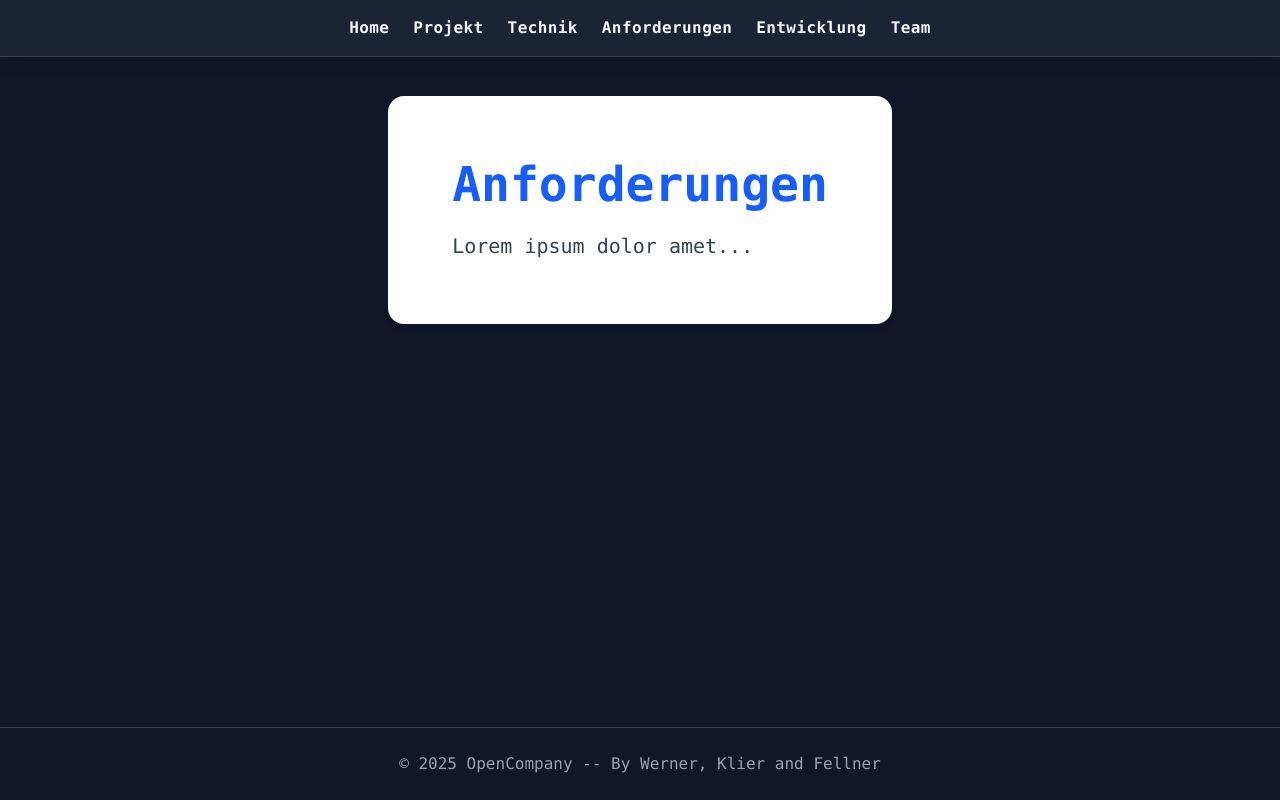
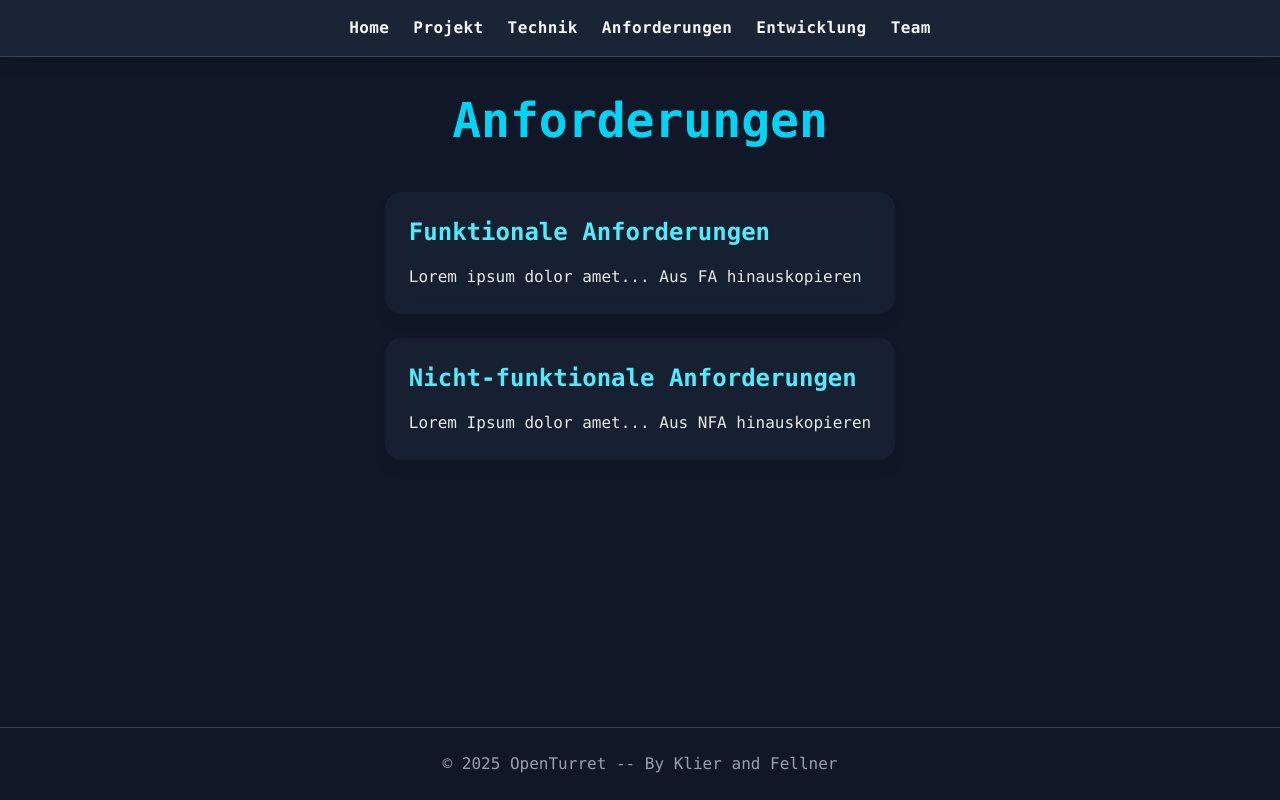
Before and after one commit to FellSt220132/OpenWebsite, a Next.js app: page /requirements in a window 1280 px wide. Built offline with nearby package versions, Linux system fonts and the light colour scheme.

Commit message:
fix: inconsistent design text to german text added to some files better placeholders
doc:
removed nextjs template readme

```diff
--- a/src/app/development/page.tsx
+++ b/src/app/development/page.tsx
@@ -1,8 +1,8 @@
 export default function DevPage() {
     const updates = [
-        { version: "v0.1", date: "01.2025", desc: "Lorem Ipsum" },
-        { version: "v0.2", date: "02.2025", desc: "Lorem Ipsum" },
-        { version: "v0.3", date: "03.2025", desc: "Lorem Ipsum" },
+        { version: "v0.1", date: "01.2025", desc: "Muss noch" },
+        { version: "v0.2", date: "02.2025", desc: "Dokumentation in" },
+        { version: "v0.3", date: "03.2025", desc: "Projektversionen unterteilen" },
     ];
 
     return (
--- a/src/app/layout.tsx
+++ b/src/app/layout.tsx
@@ -27,7 +27,7 @@ export default function RootLayout({ children }: { children: ReactNode }) {
 
         {/* Footer */}
         <footer className="mt-12 py-6 text-center text-gray-400 border-t border-gray-700">
-          © {new Date().getFullYear()} OpenCompany -- By Werner, Klier and Fellner
+          © {new Date().getFullYear()} OpenTurret -- By Klier and Fellner
         </footer>
       </body>
     </html>
--- a/src/app/page.tsx
+++ b/src/app/page.tsx
@@ -16,7 +16,7 @@ export default function HomePage() {
       {/* Sections */}
       <section className="mt-16 grid gap-12">
         <div className="bg-gray-800/50 backdrop-blur-md rounded-2xl p-8 shadow-lg">
-          <h2 className="text-3xl font-semibold text-cyan-400 mb-4">Zusammenfassung der Seite</h2>
+          <h2 className="text-3xl font-semibold text-cyan-400 mb-4">Preview</h2>
           <ul className="list-disc list-inside space-y-2 text-gray-200">
             <li className="hover:text-cyan-300 transition-colors cursor-pointer">Beschreibung des Projekts</li>
             <li className="hover:text-cyan-300 transition-colors cursor-pointer">Technische Architektur</li>
--- a/src/app/project/page.tsx
+++ b/src/app/project/page.tsx
@@ -1,15 +1,15 @@
 export default function ProjectPage() {
     const features = [
-        { title: "Objekterkennung", desc: "Erkennt und verfolgt Objekte automatisch." },
-        { title: "Steuerung", desc: "Steuerung per Controller und Tastatur möglich." },
-        { title: "Tracking-System", desc: "Präzises Tracking in Echtzeit." },
+        { title: "Objekterkennung", desc: "Erkennt Objekte mithilfe der TFLite Python Bibliothek und wandelt erkanntes Bild in Befehle für Microcontroller um" },
+        { title: "Steuerung", desc: "Steuerung per Controller (--> Pygame Bibliothek) und Tastatur möglich. UI wird auch in Python generiert" },
+        { title: "Trackingsystem", desc: "Von der Python Datei ausgegebenen Koordinaten und Befehle werden indirekt an Stepper Motoren weitergegeben" },
     ];
 
     return (
         <main className="grid gap-12">
             <h1 className="text-4xl sm:text-5xl font-extrabold text-cyan-400 text-center">Projektbeschreibung</h1>
             <p className="text-gray-300 text-lg sm:text-xl text-center max-w-2xl mx-auto mb-8">
-                Lorem Ipsum Dolor amet ...
+                Softwarekomponenten unseres Projekts
             </p>
 
             <div className="grid sm:grid-cols-3 gap-6">
--- a/src/app/requirements/page.tsx
+++ b/src/app/requirements/page.tsx
@@ -1,12 +1,34 @@
 export default function RequirementsPage() {
     return (
-        <main className="max-w-4xl mx-auto p-8 sm:p-16 bg-white rounded-2xl shadow-md">
-            <h1 className="text-4xl sm:text-5xl font-bold text-blue-600 mb-6">
+        <main className="space-y-12">
+            <h1 className="text-4xl sm:text-5xl font-extrabold text-cyan-400 text-center">
                 Anforderungen
             </h1>
-            <p className="text-lg sm:text-xl text-gray-700">
-                Lorem ipsum dolor amet...
-            </p>
+
+            <div className="space-y-6">
+
+                {/* Functional Requirements */}
+                <section className="bg-gray-800/50 backdrop-blur-md rounded-2xl p-6 shadow-lg">
+                    <h2 className="text-2xl font-bold text-cyan-300 mb-4">
+                        Funktionale Anforderungen
+                    </h2>
+                    <p className="text-gray-200 leading-relaxed">
+                        Lorem ipsum dolor amet...
+                        Aus FA hinauskopieren
+                    </p>
+                </section>
+
+                {/* Non-functional Requirements */}
+                <section className="bg-gray-800/50 backdrop-blur-md rounded-2xl p-6 shadow-lg">
+                    <h2 className="text-2xl font-bold text-cyan-300 mb-4">
+                        Nicht-funktionale Anforderungen
+                    </h2>
+                    <p className="text-gray-200 leading-relaxed">
+                        Lorem Ipsum dolor amet...
+                        Aus NFA hinauskopieren
+                    </p>
+                </section>
+            </div>
         </main>
     );
 }
--- a/src/app/tech/page.tsx
+++ b/src/app/tech/page.tsx
@@ -3,9 +3,9 @@ import { useState } from "react";
 
 export default function TechPage() {
     const sections = [
-        { title: "Hardware", content: "Steppermotors, camera, microcontroller, (recommended) modded Nerf gun" },
-        { title: "Firmware", content: "Embedded code controlling motors and gun" },
-        { title: "Software", content: "Object detection, tracking, controlled by user input" },
+        { title: "Hardware", content: "Steppermotoren, Kamera, Microcontroller, (empfohlen) modifizierte custom Nerf Waffe" },
+        { title: "Firmware", content: "Embedded Code, steuert Motoren und Waffe (wenn vorhanden) an " },
+        { title: "Software", content: "Objekterkennung und -verfolgung, Eingriffe von User immer möglich" },
     ];
 
     const [openIndex, setOpenIndex] = useState<number | null>(null);
```
Also changed, not shown: 1 other file (tests, documents, lock files or other folders).
